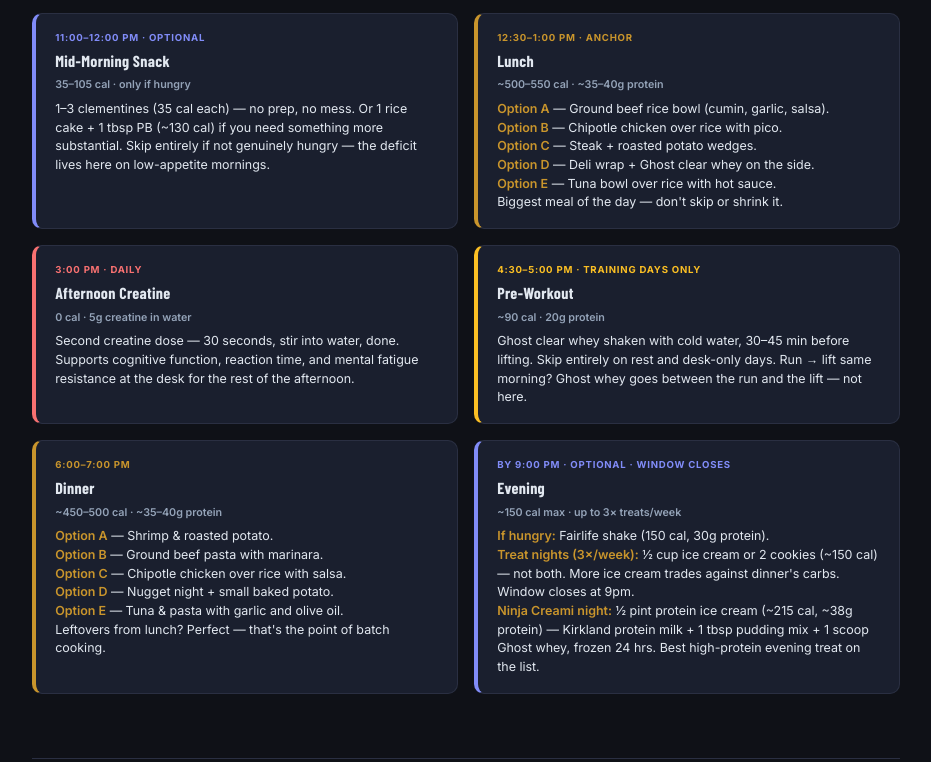
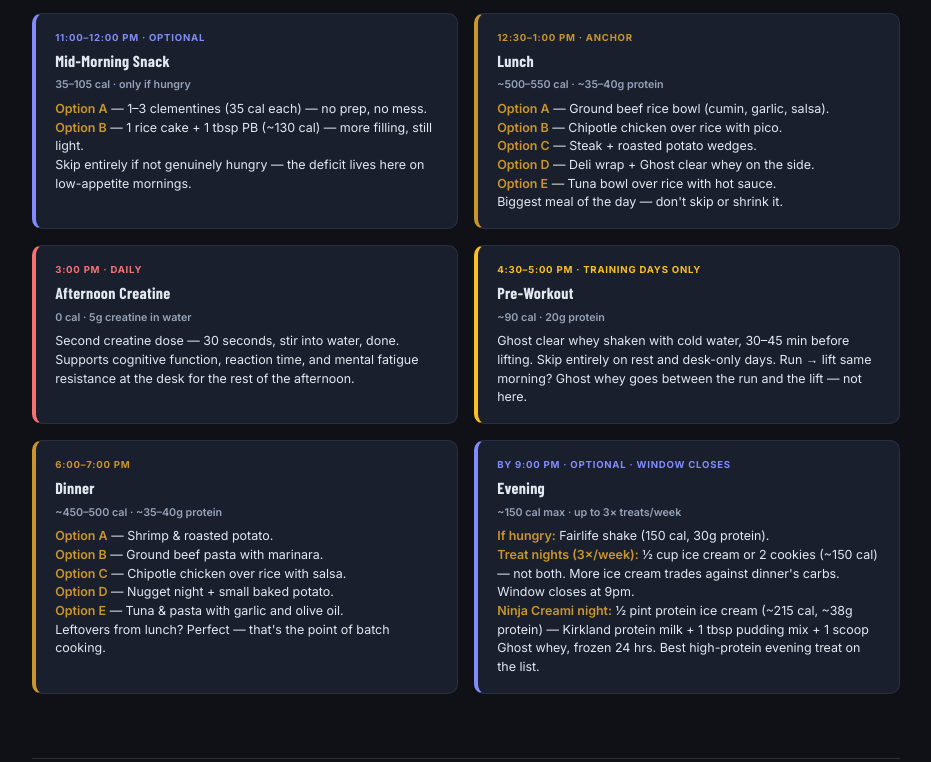
Before and after one commit to mckinnont86/tmac_nutrition, a plain HTML site: page index.html in a window 1280 px wide. Shown: the part 1958-2720 px from the top of the page, without its empty margins (174-1105 px from the left). Drawn offline with nearby package versions, Linux system fonts and the light colour scheme; a web font is replaced by a local one.

Commit message:
Split mid-morning snack into Option A clementines and Option B rice cake PB

```diff
--- a/index.html
+++ b/index.html
@@ -782,7 +782,7 @@
         <div class="meal-card-time">11:00–12:00 PM · Optional</div>
         <div class="meal-card-name">Mid-Morning Snack</div>
         <div class="meal-card-stats">35–105 cal · only if hungry</div>
-        <div class="meal-card-body">1–3 clementines (35 cal each) — no prep, no mess. Or 1 rice cake + 1 tbsp PB (~130 cal) if you need something more substantial. Skip entirely if not genuinely hungry — the deficit lives here on low-appetite mornings.</div>
+        <div class="meal-card-body"><strong>Option A</strong> — 1–3 clementines (35 cal each) — no prep, no mess.<br><strong>Option B</strong> — 1 rice cake + 1 tbsp PB (~130 cal) — more filling, still light.<br>Skip entirely if not genuinely hungry — the deficit lives here on low-appetite mornings.</div>
       </div>
 
       <div class="meal-card-box">
@@ -989,7 +989,8 @@
             <div class="meal-cal optional">Optional · 35–105 cal</div>
           </div>
           <div class="meal-options">
-            <div class="meal-option"><strong>1–3 clementines</strong> — 35 cal each. Or <strong>1 rice cake + 1 tbsp PB</strong> (~130 cal) if you need something more filling. Skip if not actually hungry — the deficit lives here on low-appetite mornings.</div>
+            <div class="meal-option"><strong>Option A — Clementines:</strong> 1–3 clementines, 35 cal each. No prep, no mess.</div>
+            <div class="meal-option"><strong>Option B — Rice Cake + PB:</strong> 1 rice cake + 1 tbsp PB, ~130 cal. More filling if clementines won't cut it.</div>
           </div>
         </div>
       </div>
```
